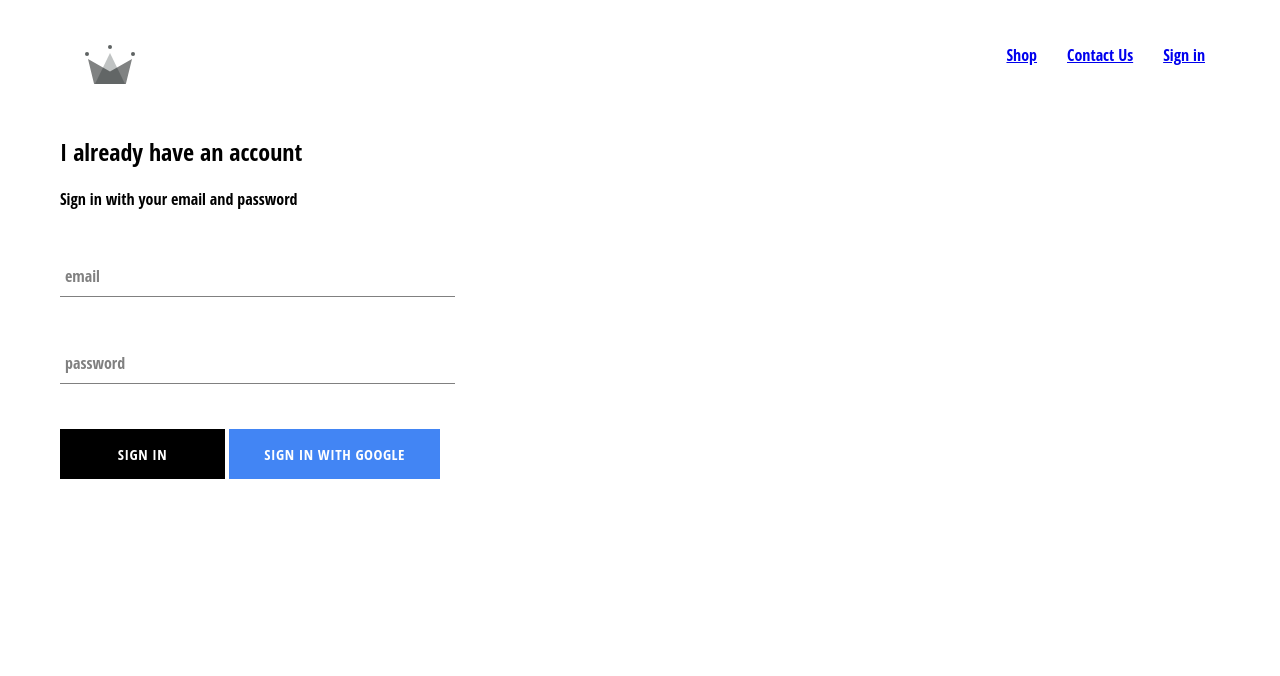
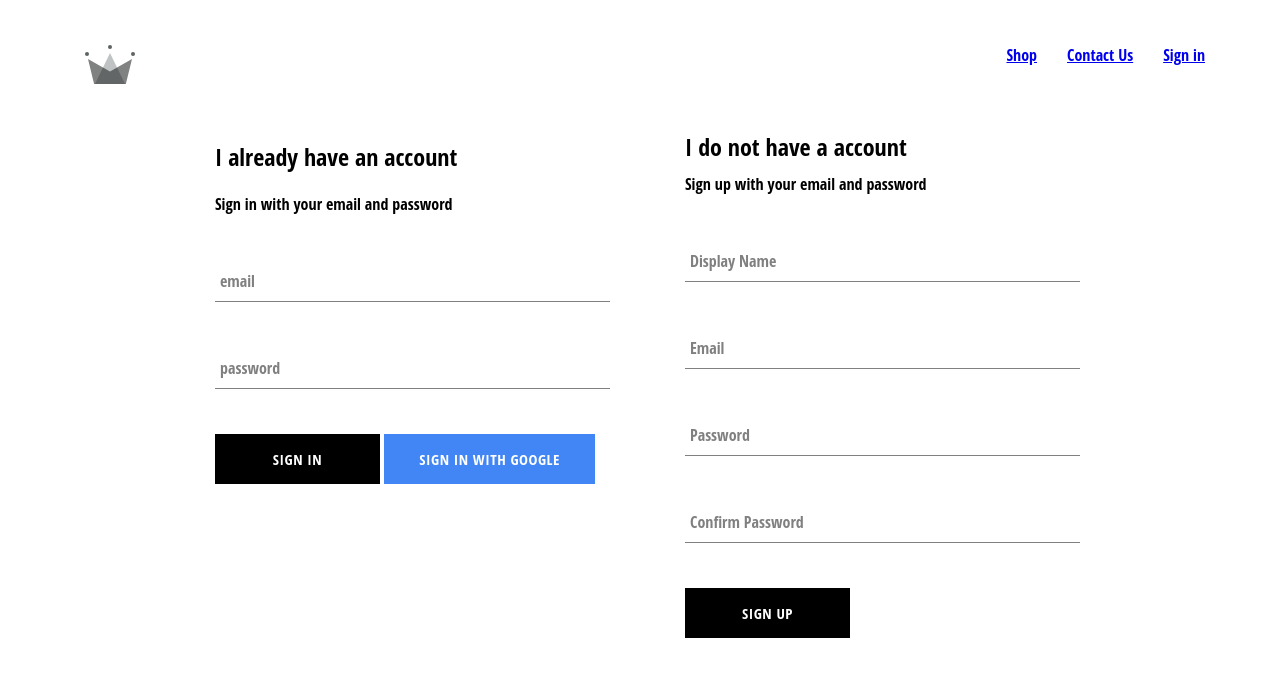
Before and after one commit to akshatz/crown-clothing, a React (Create React App) app: page /login in a window 1280 px wide. Shown: the top 676 px of the page. Built offline with nearby package versions, Linux system fonts and the light colour scheme; no server answers.

Commit message:
Sign up comonent

```diff
--- a/src/App.js
+++ b/src/App.js
@@ -24,10 +24,6 @@
   componentDidMount() {
     this.unsubscribeFromAuth = auth.onAuthStateChanged(user => {
       createUserProfileDocument(user);
-
-
-
-      console.log(user);
     });
   }
 
--- a/src/components/sign-up/sign-up.components.jsx
+++ b/src/components/sign-up/sign-up.components.jsx
@@ -1,4 +1,4 @@
-import React from 'react';
+import React, {Component} from 'react';
 
 import FormInput from '../form-input/form-input.component';
 import CustomButton from '../custom-button/custom-button.component';
@@ -7,7 +7,7 @@
 
 import './sign-up.styles.scss';
 
-class SignUp extends React.Component {
+class SignUp extends Component {
   constructor() {
     super();
 
--- a/src/firebase/firebase.utils.js
+++ b/src/firebase/firebase.utils.js
@@ -23,7 +23,7 @@
 
   const snapShot = await userRef.get();
 
-  console.log(userAuth)
+  // console.log(userAuth)
   if (!snapShot.exists) {
     const { displayName, email } = userAuth;
     const createdAt = new Date();
--- a/src/pages/sign-in-and-sign-up/sign-in-and-sign-up.component.jsx
+++ b/src/pages/sign-in-and-sign-up/sign-in-and-sign-up.component.jsx
@@ -1,12 +1,13 @@
 import React from 'react';
 
 import SignIn from '../../components/sign-in/sign-in.component';
-
+import SignUp from '../../components/sign-up/sign-up.components';
 import './sign-in-and-sign-up.styles.scss';
 
 const SignInAndSignUpPage = () => (
   <div className='sign-in-and-sign-up'>
-    <SignIn />
+    <SignIn/>
+    <SignUp/>
   </div>
 );
 
--- a/src/pages/sign-in-and-sign-up/sign-in-and-sign-up.styles.scss
+++ b/src/pages/sign-in-and-sign-up/sign-in-and-sign-up.styles.scss
@@ -0,0 +1,6 @@
+.sign-in-and-sign-up {
+    width: 850px;
+    display: flex;
+    justify-content: space-between;
+    margin: 30px auto;
+  }
```
Also changed, not shown: src/components/sign-in/sign-in.component.jsx (line endings or trailing spaces).
